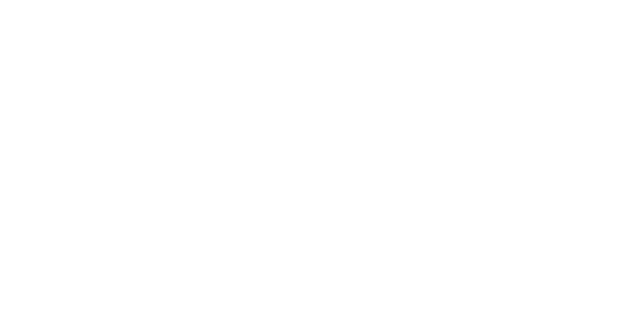
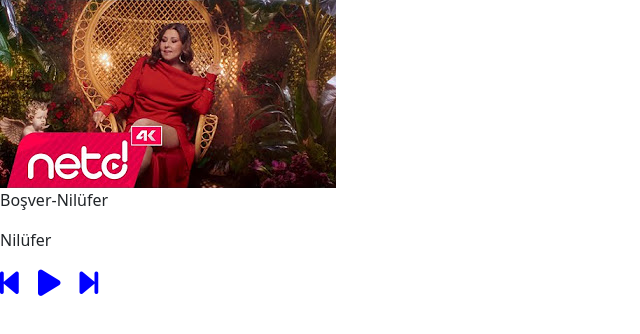
Before and after one commit to BayBaris/Sad-k_Turan_Lesson, a plain HTML site: page Bölüm 11 - Music Player/index.html in a window 1280 px wide. Shown: the whole page, without its empty margins (0-640 px from the left). Drawn offline with nearby package versions, Linux system fonts and the light colour scheme.

Commit message:
-> Ekranda Gösterim ve Play Tuşu +

```diff
--- a/Bölüm 11 - Music Player/app.js
+++ b/Bölüm 11 - Music Player/app.js
@@ -1,11 +1,35 @@
+const container = document.querySelector(".container");
+const image = document.getElementById("music-image");
+const title = document.querySelector(".title");
+const singer = document.querySelector(".singer");
+const audio = document.getElementById("music");
+const prev = document.getElementById("prev");
+const play = document.getElementById("play");
+const next = document.getElementById("next");
+
+
+
 const player = new MusicPlayer(musicList);
 
-let music = player.getMusic();
+window.addEventListener("load", ()=>{
+    let music = player.getMusic();
+    displayMusic(music);
+})
 
-console.log(music.getName())
-player.next();
-music = player.getMusic();
-console.log(music.getName())
-player.previous();
-music = player.getMusic();
-console.log(music.getName())
+
+function displayMusic(music){
+    title.innerText = music.getName();
+    singer.innerText = music.singer;
+    image.src = "img/" + music.img;
+    audio.src = "mp3/" + music.file;
+}
+
+play.addEventListener("click", () => {
+    audio.play();
+})
+
+next.addEventListener("click", () =>{
+    player.next();
+    let music = player.getMusic();
+    displayMusic(music);
+})
--- a/Bölüm 11 - Music Player/index.html
+++ b/Bölüm 11 - Music Player/index.html
@@ -6,10 +6,24 @@
     <meta name="viewport" content="width=device-width, initial-scale=1">
     <title>Bootstrap demo</title>
     <link href="https://cdn.jsdelivr.net/npm/bootstrap@5.3.3/dist/css/bootstrap.min.css" rel="stylesheet">
+    <link rel="stylesheet" href="style.css">
+    <link rel="stylesheet" href="https://cdnjs.cloudflare.com/ajax/libs/font-awesome/6.7.2/css/all.min.css"/>
 </head>
 
 <body>
-
+    <div class="contaier">
+        <img src="" alt="" id="music-image">
+        <audio src="" id="music"></audio>
+        <div id="music-details">
+            <p class="title">Music Name</p>
+            <p class="singer">Singer</p>
+        </div>
+        <div id="controls">
+            <i id="prev" class="fa-solid fa-backward-step"></i>
+            <i id="play" class="fa-solid fa-play"></i>
+            <i id="next" class="fa-solid fa-forward-step"></i>
+        </div>
+    </div>
     <script src="https://cdn.jsdelivr.net/npm/bootstrap@5.3.3/dist/js/bootstrap.bundle.min.js"></script>
     <script src="music.js"></script>
     <script src="musicplayer.js"></script>
--- /dev/null
+++ b/Bölüm 11 - Music Player/style.css
@@ -0,0 +1,5 @@
+#controls i {
+    font-size: 30px;
+    color: blue;
+    margin-right:15px;
+}
```
